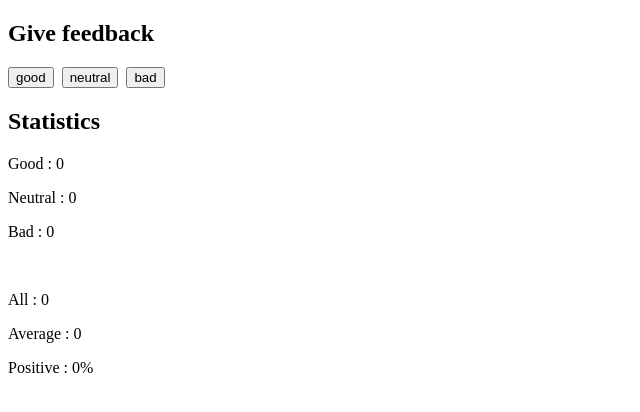
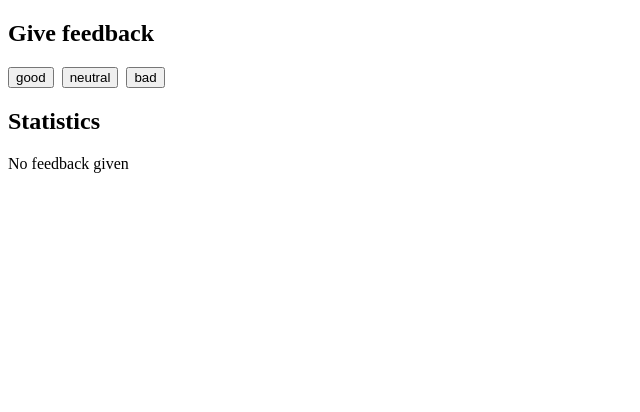
Before and after one commit to aminhnh/fullstackopen, a React (Vite) app in the folder part1/unicafe/: page / in a window 1280 px wide. Shown: the top 412 px of the page, without its empty margins (0-640 px from the left). Built offline with nearby package versions, Linux system fonts and the light colour scheme.

Commit message:
Exercise 1.9: unicafe step4

```diff
--- a/part1/unicafe/src/App.jsx
+++ b/part1/unicafe/src/App.jsx
@@ -10,20 +10,15 @@ const Button = ({onClick, text}) => {
 
 const Statistics = ({good, neutral, bad}) => {
   const getTotal = () => good + neutral + bad
-  const getAverage = () => {
-    if (getTotal() === 0) {
-      return 0
-    }
-    return (good - bad)/getTotal()
-  }
-  const getPositive = () => {
-    return getTotal() === 0 ? (
-      0
-    ) : (
-      good/getTotal()
-    )
-  }
-  return (
+  const getAverage = () => (good - bad)/getTotal()
+  const getPositive = () => good/getTotal()
+
+  return getTotal() === 0 ? (
+    <>
+      <h2>Statistics</h2>
+      <p>No feedback given</p>
+    </>
+  ) : (
     <>
       <h2>Statistics</h2>
       <p>Good : {good}</p>
```
